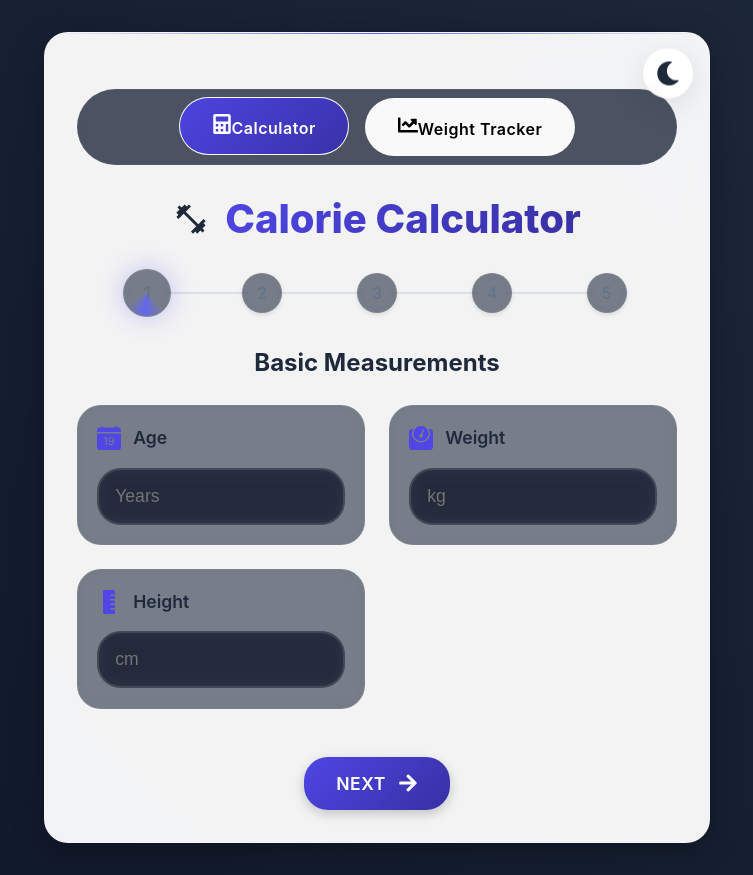
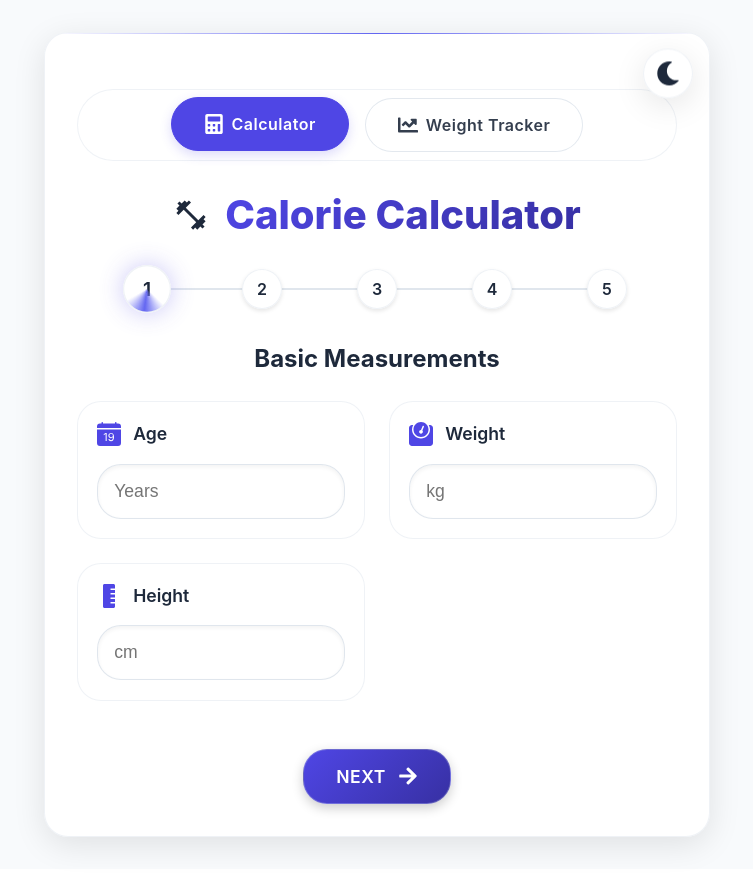
Before and after one commit to YSF9563/caloriessCal, a React (Vite) app: page / in a window 1280 px wide. Shown: the whole page, without its empty margins (263-1016 px from the left). Built offline with nearby package versions, Linux system fonts and the light colour scheme.

Commit message:
Enhanced theme system with improved visibility and contrast

```diff
--- a/src/App.css
+++ b/src/App.css
@@ -43,12 +43,13 @@
 
 /* Modern Design Variables */
 :root {
+  /* Light Theme Colors */
   --primary-color: #4f46e5;
   --primary-dark: #3730a3;
   --primary-light: #6366f1;
   --secondary-color: #1e293b;
-  --background-color: #ffffff;
-  --card-background: rgba(255, 255, 255, 0.9);
+  --background-color: #f8fafc;
+  --card-background: rgba(255, 255, 255, 0.95);
   --text-color: #1e293b;
   --text-secondary: #64748b;
   --border-color: rgba(203, 213, 225, 0.6);
@@ -61,27 +62,28 @@
   --info-color: #2563eb;
   --transition: all 0.4s cubic-bezier(0.4, 0, 0.2, 1);
   --glass-background: rgba(255, 255, 255, 0.95);
-  --glass-border: 1px solid rgba(255, 255, 255, 0.2);
+  --glass-border: 1px solid rgba(203, 213, 225, 0.3);
   --input-background: rgba(255, 255, 255, 0.9);
   --chart-grid: rgba(203, 213, 225, 0.2);
 }
 
 [data-theme='dark'] {
-  --primary-color: #6366f1;
-  --primary-dark: #4f46e5;
-  --primary-light: #818cf8;
-  --secondary-color: #e2e8f0;
+  /* Dark Theme Colors */
+  --primary-color: #818cf8;
+  --primary-dark: #6366f1;
+  --primary-light: #a5b4fc;
+  --secondary-color: #f1f5f9;
   --background-color: #0f172a;
   --card-background: rgba(30, 41, 59, 0.95);
-  --text-color: #f1f5f9;
+  --text-color: #f8fafc;
   --text-secondary: #cbd5e1;
-  --border-color: rgba(51, 65, 85, 0.6);
+  --border-color: rgba(71, 85, 105, 0.6);
   --box-shadow: 0 8px 32px rgba(0, 0, 0, 0.3);
-  --gradient: linear-gradient(135deg, #6366f1 0%, #4f46e5 100%);
+  --gradient: linear-gradient(135deg, #818cf8 0%, #6366f1 100%);
   --glass-background: rgba(15, 23, 42, 0.95);
   --glass-border: 1px solid rgba(255, 255, 255, 0.1);
   --input-background: rgba(30, 41, 59, 0.9);
-  --chart-grid: rgba(51, 65, 85, 0.2);
+  --chart-grid: rgba(71, 85, 105, 0.2);
 }
 
 * {
@@ -94,7 +96,7 @@
 body {
   margin: 0;
   padding: 1rem;
-  background: linear-gradient(45deg, #0f172a 0%, #1e293b 100%);
+  background: var(--background-color);
   color: var(--text-color);
   font-family: 'Inter', -apple-system, BlinkMacSystemFont, 'Segoe UI', Roboto, sans-serif;
   min-height: 100vh;
@@ -114,8 +116,8 @@ body::before {
   width: 100%;
   height: 100%;
   background:
-    radial-gradient(circle at 20% 20%, rgba(79, 70, 229, 0.08) 0%, transparent 40%),
-    radial-gradient(circle at 80% 80%, rgba(55, 48, 163, 0.08) 0%, transparent 40%);
+    radial-gradient(circle at 20% 20%, var(--primary-color-transparent, rgba(79, 70, 229, 0.08)) 0%, transparent 40%),
+    radial-gradient(circle at 80% 80%, var(--primary-dark-transparent, rgba(55, 48, 163, 0.08)) 0%, transparent 40%);
   pointer-events: none;
   z-index: -1;
 }
@@ -127,12 +129,12 @@ body::before {
   padding: 3.5rem 2rem 2rem;
   background: var(--glass-background);
   border-radius: var(--border-radius);
-  box-shadow: 0 8px 32px rgba(0, 0, 0, 0.3);
+  box-shadow: var(--box-shadow);
   position: relative;
   transition: var(--transition);
   animation: fadeScale 0.6s ease-out;
   backdrop-filter: blur(12px);
-  border: 1px solid rgba(255, 255, 255, 0.05);
+  border: var(--glass-border);
   overflow: hidden;
 }
 
@@ -233,14 +235,14 @@ h1 {
   width: 40px;
   height: 40px;
   border-radius: 50%;
-  background: rgba(30, 41, 59, 0.6);
+  background: var(--card-background);
   backdrop-filter: blur(8px);
-  border: 1px solid rgba(255, 255, 255, 0.05);
+  border: var(--glass-border);
   display: flex;
   align-items: center;
   justify-content: center;
   font-weight: 600;
-  color: var(--text-secondary);
+  color: var(--text-color);
   position: relative;
   z-index: 2;
   transition: var(--transition);
@@ -306,9 +308,9 @@ h2 {
   display: flex;
   flex-direction: column;
   gap: 1rem;
-  background: rgba(30, 41, 59, 0.6);
+  background: var(--card-background);
   backdrop-filter: blur(8px);
-  border: 1px solid rgba(255, 255, 255, 0.05);
+  border: var(--glass-border);
   padding: 1.2rem;
   border-radius: var(--border-radius);
   transition: var(--transition);
@@ -334,11 +336,10 @@ label svg {
 
 input {
   padding: 1rem;
-  border: 2px solid rgba(255, 255, 255, 0.1);
+  border: 1px solid var(--border-color);
   border-radius: var(--border-radius);
   font-size: 1.1rem;
-  background: rgba(15, 23, 42, 0.6);
-  backdrop-filter: blur(8px);
+  background: var(--input-background);
   color: var(--text-color);
   transition: var(--transition);
   box-shadow: inset 0 2px 4px rgba(0, 0, 0, 0.05);
@@ -347,7 +348,7 @@ input {
 input:focus {
   outline: none;
   border-color: var(--primary-color);
-  box-shadow: 0 0 0 3px rgba(79, 70, 229, 0.2);
+  box-shadow: 0 0 0 2px var(--primary-light-transparent, rgba(99, 102, 241, 0.2));
   transform: scale(1.02);
 }
 
@@ -362,7 +363,7 @@ input:focus {
 .gender-option {
   position: relative;
   padding: 1.5rem;
-  border: 2px solid rgba(255, 255, 255, 0.05);
+  border: var(--glass-border);
   border-radius: var(--border-radius);
   cursor: pointer;
   transition: var(--transition);
@@ -393,13 +394,14 @@ input:focus {
 }
 
 .question-card {
-  background: var(--glass-background);
+  background: var(--card-background);
   padding: 1.5rem;
   border-radius: var(--border-radius);
   margin-bottom: 1.5rem;
   box-shadow: var(--box-shadow);
   max-width: 600px;
   margin: 0 auto;
+  border: var(--glass-border);
 }
 
 .question-card h3 {
@@ -414,7 +416,7 @@ input:focus {
 }
 
 .option-btn {
-  background: var(--glass-background);
+  background: var(--card-background);
   backdrop-filter: blur(8px);
   border: var(--glass-border);
   padding: 1rem 1.5rem;
@@ -486,7 +488,7 @@ input:focus {
 .goal-option {
   position: relative;
   padding: 1.5rem;
-  border: 2px solid rgba(255, 255, 255, 0.05);
+  border: var(--glass-border);
   border-radius: var(--border-radius);
   cursor: pointer;
   transition: var(--transition);
@@ -526,7 +528,7 @@ input:focus {
 .rate-option {
   position: relative;
   padding: 1.5rem;
-  border: 2px solid rgba(255, 255, 255, 0.05);
+  border: var(--glass-border);
   border-radius: var(--border-radius);
   cursor: pointer;
   transition: var(--transition);
@@ -706,7 +708,7 @@ input:focus {
   align-items: center;
   gap: 0.75rem;
   padding: 1rem 2rem;
-  border: none;
+  border: var(--glass-border);
   border-radius: var(--border-radius);
   font-size: 1.1rem;
   font-weight: 600;
@@ -714,6 +716,8 @@ input:focus {
   transition: var(--transition);
   text-transform: uppercase;
   letter-spacing: 0.5px;
+  background: var(--card-background);
+  color: var(--text-color);
 }
 
 .back-btn {
@@ -724,7 +728,7 @@ input:focus {
 
 .next-btn,
 .calculate-btn {
-  background: linear-gradient(135deg, #4f46e5 0%, #3730a3 100%);
+  background: var(--gradient);
   color: white;
   position: relative;
   overflow: hidden;
@@ -1015,7 +1019,7 @@ input:focus {
   gap: 1rem;
   align-items: center;
   margin-bottom: 2rem;
-  background: var(--input-background);
+  background: var(--card-background);
   padding: 1.5rem;
   border-radius: var(--border-radius);
   border: var(--glass-border);
@@ -1040,7 +1044,7 @@ input:focus {
 .weight-input input:focus {
   outline: none;
   border-color: var(--primary-color);
-  box-shadow: 0 0 0 2px var(--primary-light);
+  box-shadow: 0 0 0 2px var(--primary-light-transparent, rgba(99, 102, 241, 0.2));
 }
 
 .weight-stats {
@@ -1251,10 +1255,10 @@ input:focus {
   gap: 1rem;
   margin-bottom: 2rem;
   padding: 0.5rem;
-  background: rgba(30, 41, 59, 0.8);
+  background: var(--card-background);
   backdrop-filter: blur(8px);
   border-radius: 100px;
-  border: 1px solid rgba(255, 255, 255, 0.05);
+  border: var(--glass-border);
   transform: translateY(0);
   transition: var(--transition);
 }
@@ -1268,35 +1272,34 @@ input:focus {
   letter-spacing: 0.5px;
   transform: translateY(0);
   transition: var(--transition);
-}
-
-.nav-item::before {
-  content: '';
-  position: absolute;
-  top: 50%;
-  left: 50%;
-  width: 120%;
-  height: 120%;
-  background: var(--gradient);
-  border-radius: inherit;
-  transform: translate(-50%, -50%) scale(0);
-  transition: transform 0.6s cubic-bezier(0.4, 0, 0.2, 1);
-  z-index: -1;
-}
-
-.nav-item:hover::before,
-.nav-item.active::before {
-  transform: translate(-50%, -50%) scale(1);
+  color: var(--text-color);
+  display: flex;
+  align-items: center;
+  gap: 0.5rem;
+  background: var(--input-background);
+  border: 1px solid var(--border-color);
+  opacity: 0.9;
 }
 
 .nav-item:hover {
   transform: translateY(-2px);
   color: white;
+  opacity: 1;
+  border-color: var(--primary-color);
 }
 
 .nav-item.active {
   color: white;
   transform: translateY(-1px);
+  background: var(--primary-color);
+  border-color: var(--primary-color);
+  opacity: 1;
+  box-shadow: 0 4px 12px rgba(79, 70, 229, 0.2);
+}
+
+.nav-item svg {
+  width: 20px;
+  height: 20px;
 }
 
 .tracker-container {
@@ -1306,7 +1309,7 @@ input:focus {
 }
 
 .weight-input-section {
-  background: rgba(30, 41, 59, 0.6);
+  background: var(--card-background);
   padding: 2rem;
   border-radius: var(--border-radius);
   margin-bottom: 2rem;
@@ -1328,8 +1331,7 @@ input:focus {
   font-size: 1.2rem;
   border: 2px solid rgba(255, 255, 255, 0.1);
   border-radius: var(--border-radius);
-  background: rgba(15, 23, 42, 0.6);
-  backdrop-filter: blur(8px);
+  background: var(--input-background);
   color: var(--text-color);
   text-align: center;
   font-weight: 600;
@@ -1350,7 +1352,7 @@ input:focus {
 }
 
 .stat-card {
-  background: rgba(30, 41, 59, 0.6);
+  background: var(--card-background);
   backdrop-filter: blur(8px);
   border: 1px solid rgba(255, 255, 255, 0.05);
   padding: 1.5rem;
@@ -1380,15 +1382,10 @@ input:focus {
 }
 
 .weight-history {
-  background: rgba(30, 41, 59, 0.6);
-  backdrop-filter: blur(8px);
-  border: 1px solid rgba(255, 255, 255, 0.05);
-  border-radius: var(--border-radius);
-  padding: 1.5rem;
-  margin-top: 1.5rem;
-  max-height: 400px;
-  overflow-y: auto;
-  box-shadow: 0 4px 16px rgba(0, 0, 0, 0.2);
+  background: var(--card-background);
+  padding: 2rem;
+  border-radius: var(--border-radius);
+  border: var(--glass-border);
 }
 
 .history-item {
@@ -1398,7 +1395,7 @@ input:focus {
   padding: 1rem;
   border-bottom: 1px solid rgba(255, 255, 255, 0.05);
   transition: var(--transition);
-  background: rgba(30, 41, 59, 0.4);
+  background: var(--input-background);
   margin-bottom: 0.5rem;
   border-radius: var(--border-radius);
 }
@@ -1434,7 +1431,7 @@ input:focus {
 .empty-state {
   text-align: center;
   padding: 3rem 1.5rem;
-  background: rgba(30, 41, 59, 0.6);
+  background: var(--card-background);
   backdrop-filter: blur(8px);
   border-radius: var(--border-radius);
   box-shadow: 0 4px 16px rgba(0, 0, 0, 0.2);
--- a/src/App.tsx
+++ b/src/App.tsx
@@ -103,17 +103,17 @@ type View = 'calculator' | 'tracker';
 
 function App() {
   const [step, setStep] = useState(1);
+
+  // Clear all stored data on initial load
+  useEffect(() => {
+    localStorage.clear(); // Clear all localStorage data
+  }, []);
+
   const [isDarkMode, setIsDarkMode] = useState(() => {
-    const savedTheme = localStorage.getItem('theme');
-    if (savedTheme) {
-      return savedTheme === 'dark';
-    }
     return window.matchMedia('(prefers-color-scheme: dark)').matches;
   });
 
-  const [formData, setFormData] = useState<FormData>(() => {
-    const savedData = localStorage.getItem(STORAGE_KEY);
-    const defaultData = {
+  const [formData, setFormData] = useState<FormData>({
     age: 0,
     weight: 0,
     height: 0,
@@ -125,14 +125,6 @@ function App() {
     startDate: new Date().toISOString().split('T')[0],
     lastMetabolismCheck: new Date().toISOString().split('T')[0],
     hasCompletedCalculator: false
-    };
-
-    if (savedData) {
-      const parsedData = JSON.parse(savedData);
-      // Only restore saved data if the calculator was completed (calories were calculated)
-      return parsedData.hasCompletedCalculator ? parsedData : defaultData;
-    }
-    return defaultData;
   });
 
   const [activityAnswers, setActivityAnswers] = useState<number[]>([]);
@@ -140,25 +132,27 @@ function App() {
   const [isCalculating, setIsCalculating] = useState(false);
   const [currentView, setCurrentView] = useState<View>('calculator');
 
+  // Update theme based on system preference changes
   useEffect(() => {
     const mediaQuery = window.matchMedia('(prefers-color-scheme: dark)');
     const handleChange = (e: MediaQueryListEvent) => {
-      if (!localStorage.getItem('theme')) {
       setIsDarkMode(e.matches);
-      }
     };
 
     mediaQuery.addEventListener('change', handleChange);
     return () => mediaQuery.removeEventListener('change', handleChange);
   }, []);
 
+  // Apply theme changes without saving to localStorage
   useEffect(() => {
     document.documentElement.setAttribute('data-theme', isDarkMode ? 'dark' : 'light');
-    localStorage.setItem('theme', isDarkMode ? 'dark' : 'light');
   }, [isDarkMode]);
 
+  // Save form data changes
   useEffect(() => {
+    if (formData.hasCompletedCalculator) {
       localStorage.setItem(STORAGE_KEY, JSON.stringify(formData));
+    }
   }, [formData]);
 
   const calculateActivityLevel = (points: number) => {
@@ -253,10 +247,6 @@ function App() {
     e.preventDefault();
     if (step === 4) {
       calculateCalories();
-      // Set initial weight from calculator when completing it
-      if (!formData.weightEntries.length) {
-        addWeightEntry(formData.weight);
-      }
       setStep(5);
     }
   };
@@ -664,7 +654,7 @@ function App() {
         <div className="tracker-container">
           <div className="empty-state">
             <h2>Complete the Calculator First</h2>
-            <p>Please complete the calorie calculator to start tracking your weight. Your initial weight from the calculator will be used as your starting point.</p>
+            <p>Please complete the calorie calculator before tracking your weight.</p>
             <button
               onClick={() => setCurrentView('calculator')}
               className="nav-btn next-btn"
@@ -679,8 +669,7 @@ function App() {
 
     const stats = calculateWeightStats();
     const today = new Date().toISOString().split('T')[0];
-    const lastEntry = formData.weightEntries[0]; // Most recent entry
-    const canAddWeight = !lastEntry || lastEntry.date !== today;
+    const canAddWeight = !formData.weightEntries.some(entry => entry.date === today);
     const metabolismStatus = checkMetabolism();
 
     return (
@@ -716,7 +705,7 @@ function App() {
                   {formData.weightEntries[0].weight.toFixed(1)} kg
                 </span>
               </div>
-              {stats && formData.weightEntries.length > 1 && (
+              {stats && (
                 <div className="stat-card">
                   <span className="stat-label">Weekly Change</span>
                   <span className="stat-value" style={{
@@ -730,7 +719,7 @@ function App() {
               )}
             </div>
 
-            {metabolismStatus && formData.weightEntries.length > 1 && (
+            {metabolismStatus && (
               <div className="metabolism-info">
                 <h4>Metabolism Check</h4>
                 <div className={`metabolism-status ${metabolismStatus.isOnTrack ? 'status-good' : 'status-warning'}`}>
@@ -745,7 +734,10 @@ function App() {
             <div className="weight-history">
               <h3>Weight History</h3>
               <div className="history-list">
-                {formData.weightEntries.map((entry) => (
+                {formData.weightEntries
+                  .slice()
+                  .sort((a, b) => new Date(b.date).getTime() - new Date(a.date).getTime())
+                  .map((entry) => (
                     <div key={entry.date} className="history-item">
                       <span className="history-date">
                         {new Date(entry.date).toLocaleDateString(undefined, {
```
Lines whose indentation alone changed are shown as unchanged.
